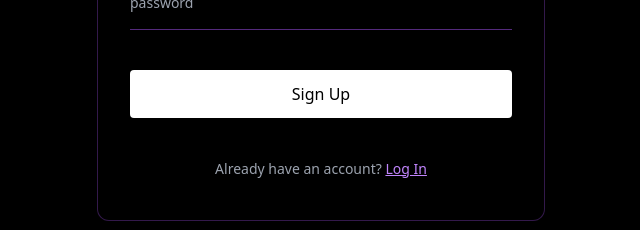
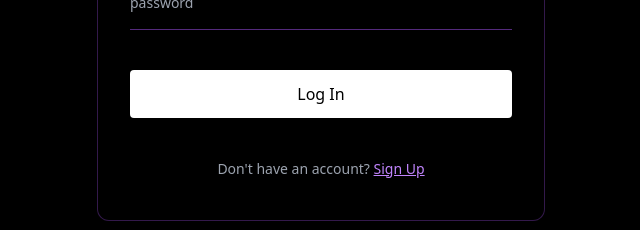
Before and after one commit to Abdelrahman-ali-ahmed/dashboard, a React (Vite) app: page / in a window 1280 px wide. Shown: the part 448-678 px from the top of the page, without its empty margins (319-959 px from the left). Built offline with nearby package versions, Linux system fonts and the light colour scheme.

Commit message:
24/7/2025

```diff
--- a/src/Login/Login.tsx
+++ b/src/Login/Login.tsx
@@ -129,11 +129,11 @@ const isLoggedIn = useSelector((state) => state.login.isLoggedIn);
             type="submit"
             className="bg-white text-black py-3 mt-4 rounded font-medium hover:bg-gray-100 active:scale-95 transition text-base"
           >
-            {NewUser ? "Sign Up" : "Log In"}
+            {!NewUser ? "Sign Up" : "Log In"}
           </button>
 
           <span className="text-gray-400 text-sm text-center mt-4 leading-relaxed">
-            {NewUser ? (
+            {!NewUser ? (
               <>
                 Already have an account?{" "}
                 <button
```
